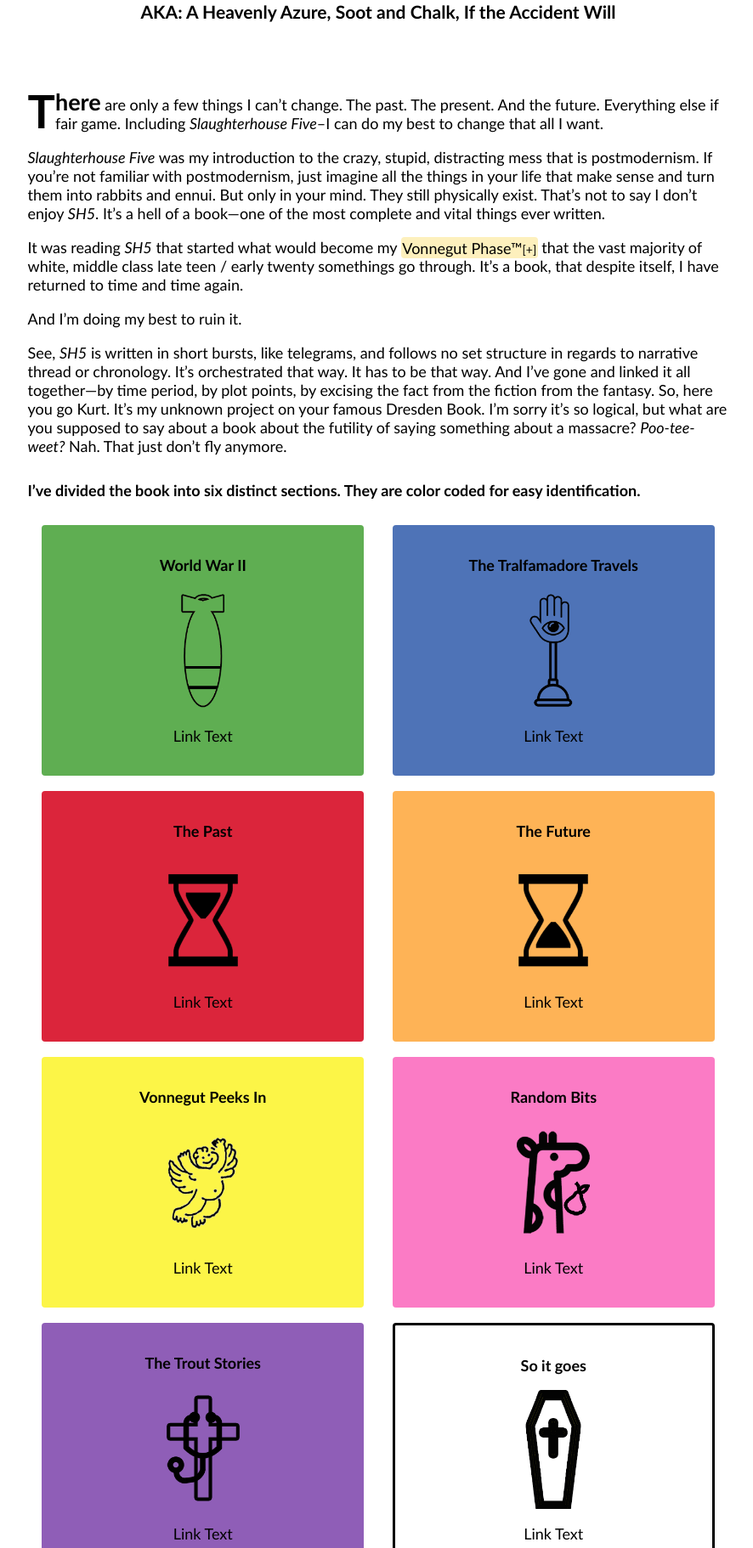
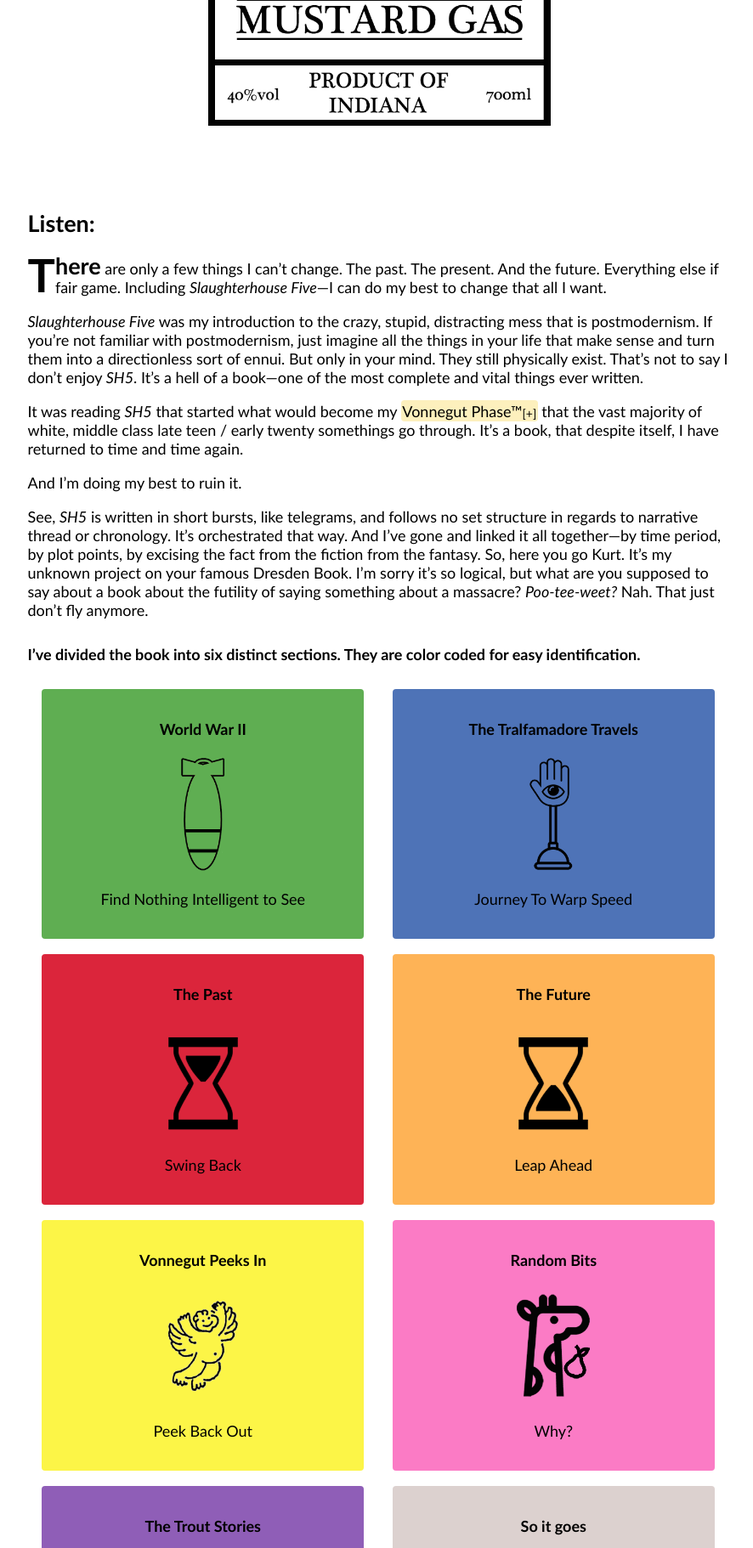
Before and after one commit to FuturePhronesis/jhp, a plain HTML site: page rosesandmustardgas.html in a window 1280 px wide. Shown: the part 404-2226 px from the top of the page at 85% size, without its empty margins (195-1081 px from the left). Drawn offline with Linux system fonts and the light colour scheme.

Commit message:
header image done. still need to link to something.

```diff
--- a/css/landing-pages.css
+++ b/css/landing-pages.css
@@ -114,6 +114,13 @@
     line-height: 1.04;
     margin-bottom: 10px;
     margin-top: 0;
+}
+
+h1#left,
+h2#left,
+h3#left,
+h4#left {
+    text-align: left;
 }
 
 #subhead {
@@ -254,8 +261,7 @@
     background: #FB7BC5;
 }
 .home-box-sig {
-    background: transparent;
-    border: 3px solid black;
+    background: #dcd1cf;
 }
 
 /*.home-box-red #rose-icon,
--- a/rosesandmustardgas.html
+++ b/rosesandmustardgas.html
@@ -43,20 +43,19 @@
 <body>
 <div class="article-head">
 <div class="article-pad"></div>
-<img id="jhp-hero" src="images/justperfheader.png">
+<img id="jhp-hero" src="images/rosemustard/roseheader.png">
 <div class="article-pad"></div>
-<h1>Roses and Mustard Gas</h1>
-<h3>AKA: A Heavenly Azure, Soot and Chalk, If the Accident Will</h3>
 </div>
 <div class="article-body">
     <section id="article-section-1">
+        <h2 id="left">Listen:</h2>
         <span class="dropcap">T</span><span class="dropcapword">here</span> are only a few things I can’t change.
-        The past. The present. And the future. Everything else if fair game. Including <em>Slaughterhouse Five</em>–I
+        The past. The present. And the future. Everything else if fair game. Including <em>Slaughterhouse Five</em>&mdash;I
         can do my best to change that all I want.
         <p></p>
         <em>Slaughterhouse Five</em> was my introduction to the crazy, stupid, distracting mess that is postmodernism.
         If you’re not familiar with postmodernism, just imagine all the things in your life that make sense and
-        turn them into rabbits and ennui. But only in your mind. They still physically exist. That’s not to say
+        turn them into a directionless sort of ennui. But only in your mind. They still physically exist. That’s not to say
         I don’t enjoy <em>SH5</em>. It’s a hell of a book—one of the most complete and vital things ever written.
         <p></p>
         It was reading <em>SH5</em> that started what would become my
@@ -77,7 +76,7 @@
         And I’m doing my best to ruin it.
         <p></p>
         See, <em>SH5</em> is written in short bursts, like telegrams, and follows no set structure in regards to narrative
-        thread or chronology. It’s orchestrated that way. It has to be that way. And I’ve gone and linked it all
+        thread or chronology. It’s orchestrated that way. And I’ve gone and linked it all
         together—by time period, by plot points, by excising the fact from the fiction from the fantasy. So, here
         you go Kurt. It’s my unknown project on your famous Dresden Book. I’m sorry it’s so logical, but what
         are you supposed to say about a book about the futility of saying something about a massacre? <em>Poo-tee-weet?</em>
@@ -94,7 +93,7 @@
                     <p class="lp"><strong>World War II</strong></p>
                         <img class="rose-icon" src="images/rosemustard/bomb-icon.png"/>
                     <div class="rose-text">The main story. It’s what breaks Billy and sends him off on these wild time travel trips.</div>
-                        <p class="lp">Link Text</p>
+                        <p class="lp">Find Nothing Intelligent to See</p>
                 </div>
                 </div>
             </div>
@@ -105,7 +104,7 @@
                     <img class="rose-icon" src="images/rosemustard/tralf-icon.png"/>
                     <div class="rose-text">Billy’s time traveling to, and living on, the planet of Tralfamadore. I’m wagering that these
                         didn’t happen. But, in an infinite world, who knows? Search <em>me</em>.</div>
-                        <p class="lp">Link Text</p>
+                        <p class="lp">Journey To Warp Speed</p>
                     </div>
                 </div>
             </div>
@@ -116,7 +115,7 @@
                     <img class="rose-icon" src="images/rosemustard/past-icon.png"/>
                     <div class="rose-text">Probably real. Billy spends the least amount of time here. Probably because it’s the least
                         interesting.</div>
-                    <p class="lp">Link Text</p>
+                    <p class="lp">Swing Back</p>
                 </div>
                 </div>
             </div>
@@ -127,7 +126,7 @@
                     <img class="rose-icon" src="images/rosemustard/future-icon.png"/>
                     <div class="rose-text">Most of this happened, more or less. Maybe. It doesn’t stretch the limits of credibility to
                         think that Billy left the war and had a reasonably average life.</div>
-                    <p class="lp">Link Text</p>
+                    <p class="lp">Leap Ahead</p>
                 </div>
                 </div>
             </div>
@@ -138,7 +137,7 @@
                 <img class="rose-icon" src="images/rosemustard/angel-icon.png"/>
                 <div class="rose-text">The times that Vonnegut enters into his own tale. The vast majority of these are in the first
                     and last chapters, but he does pop in from time to time throughout.</div>
-                    <p class="lp">Link Text</p>
+                    <p class="lp">Peek Back Out</p>
                 </div>
             </div>
         </div>
@@ -149,7 +148,7 @@
                     <img class="rose-icon" src="images/rosemustard/pink-icon.png"/>
                 <div class="rose-text">All the stuff that fits somewhere outside of time. Bits of songs, books, and
                 the occasional dream—both of the day and night variety.</div>
-                    <p class="lp">Link Text</p>
+                    <p class="lp">Why?</p>
             </div>
             </div>
         </div>
@@ -159,7 +158,7 @@
                 <p class="lp"><strong>The Trout Stories</strong></p>
                     <img class="rose-icon" src="images/rosemustard/trout-icon.png"/>
                 <div class="rose-text">The descriptions of Kilgore Trout's various stories. Some more complete than others.</div>
-                    <p class="lp">Link Text</p>
+                    <p class="lp">Enter The Fourth Dimension</p>
             </div>
         </div>
             </div>
@@ -169,7 +168,7 @@
                 <p class="lp"><strong>So it goes</strong></p>
                 <img class="rose-icon" src="images/rosemustard/coffin-icon.png"/>
                 <div class="rose-text">A catalog of the persons in a bad condition in that particular moment.</div>
-                <p class="lp">Link Text</p>
+                <p class="lp">So You Go</p>
             </div>
             </div>
         </div>
```
Also changed, not shown: images/rosemustard/roseheader.png (added).
